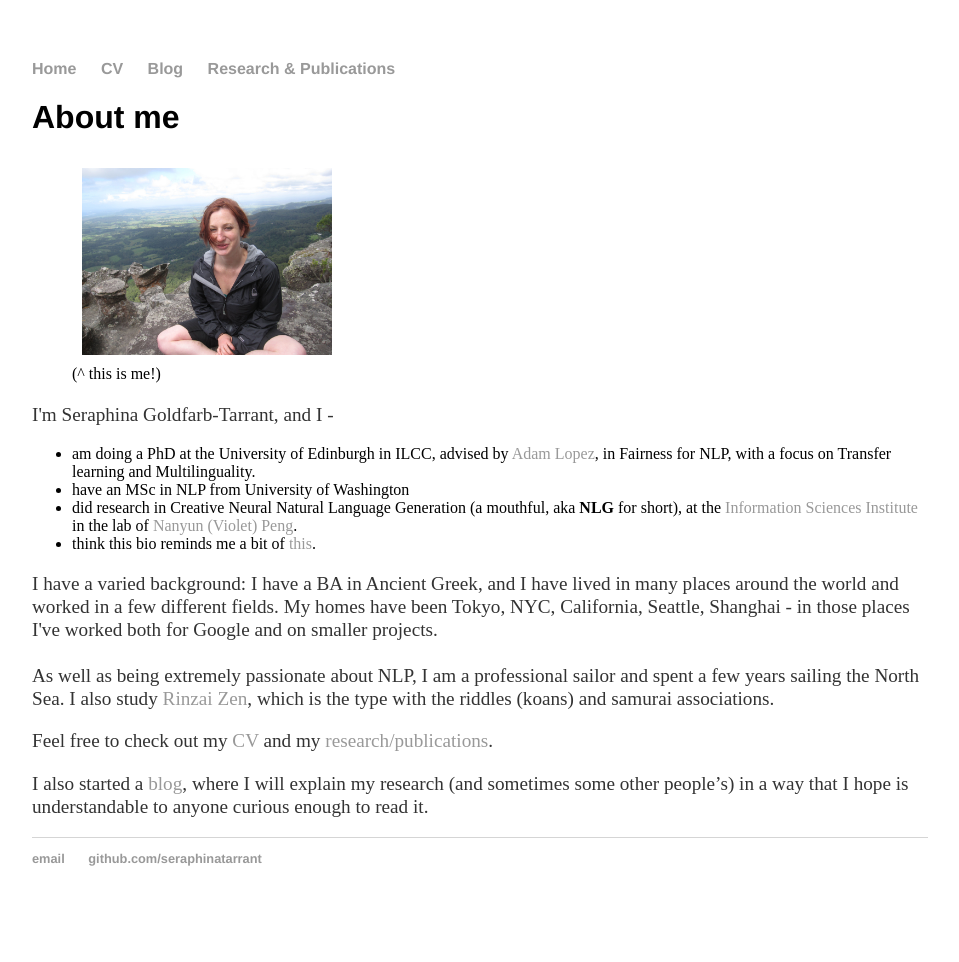
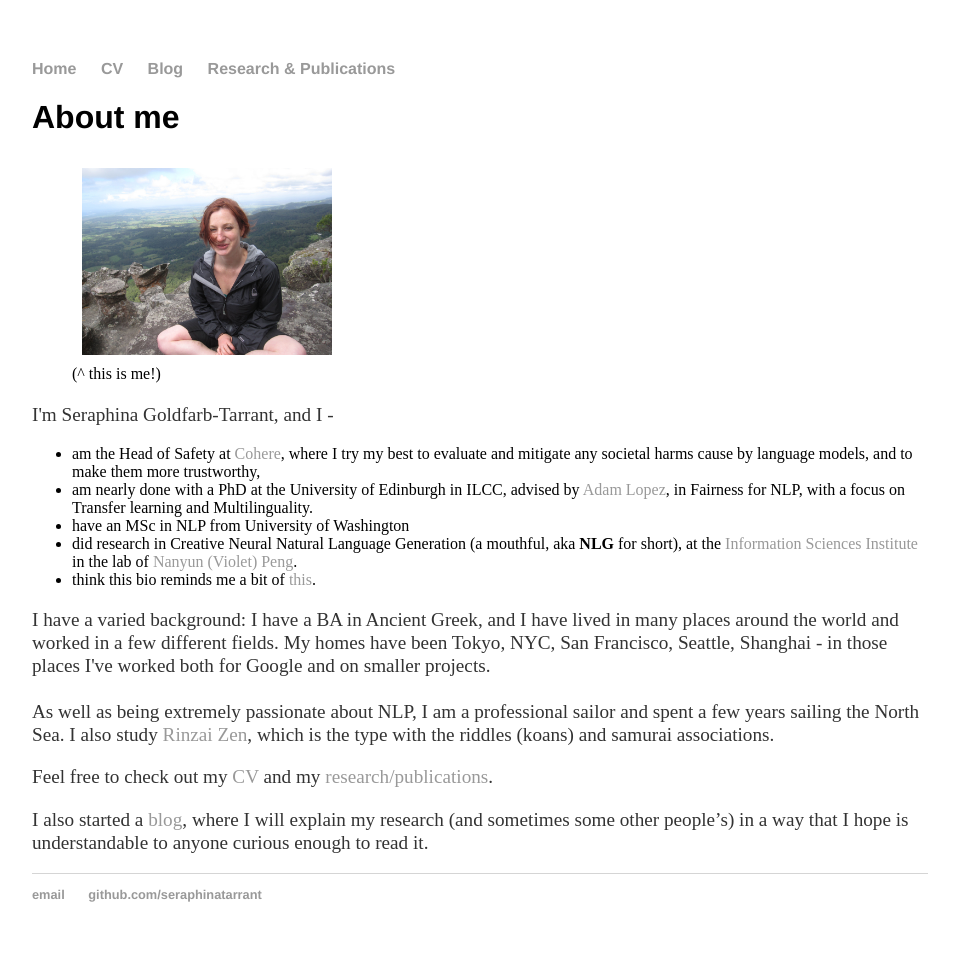
Before and after one commit to seraphinatarrant/seraphinatarrant.github.io, a Jekyll site: the page built from index.html, in a window 1280 px wide. Shown: the whole page, without its empty margins (160-1119 px from the left). Built offline with Jekyll 4.4.1, drawn with Linux system fonts in a browser that asks for light colours; before the commit the page ends 926 px from its top, so only the background shows below that.

Commit message:
add new job

```diff
--- a/index.html
+++ b/index.html
@@ -10,7 +10,8 @@ title: Seraphina Goldfarb-Tarrant
 
 	<p>I'm Seraphina Goldfarb-Tarrant, and I -
 		<ul>
-		<li> am doing a PhD at the University of Edinburgh in ILCC, advised by
+		<li> am the Head of Safety at <a href="https://cohere.com/">Cohere</a>, where I try my best to evaluate and mitigate any societal harms cause by language models, and to make them more trustworthy, </li>
+		<li> am nearly done with a PhD at the University of Edinburgh in ILCC, advised by
 			<a href="https://alopez.github.io">Adam Lopez</a>, in Fairness for NLP, with a focus on Transfer learning and Multilinguality.</li>
 		<li> have an MSc in NLP from University of Washington </li>
 		<li> did research in Creative Neural Natural Language Generation (a mouthful, aka <strong>NLG</strong> for short),
@@ -21,7 +22,7 @@ title: Seraphina Goldfarb-Tarrant
 
 	</p>
 	<p>I have a varied background: I have a BA in Ancient Greek, and I have lived in many places around the world and worked in a few
-	different fields. My homes have been Tokyo, NYC, California, Seattle, Shanghai -  in those places I've worked both for Google and on smaller projects.
+	different fields. My homes have been Tokyo, NYC, San Francisco, Seattle, Shanghai -  in those places I've worked both for Google and on smaller projects.
 		<br><br>
 		As well as being extremely passionate about NLP, I am a professional
 		sailor and spent a few years sailing the North Sea. I also study
```
